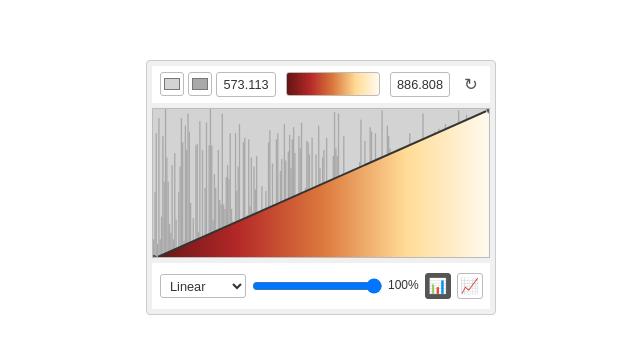
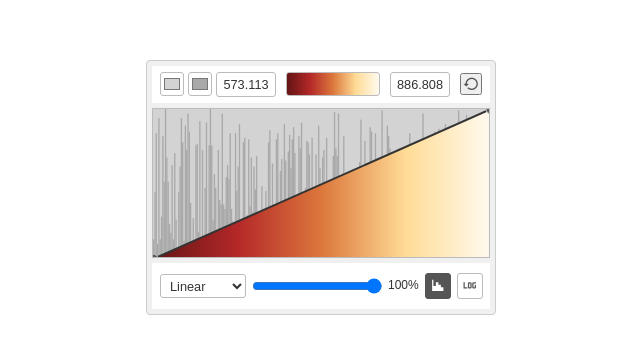
Before and after one commit to patrickoleary/vue-components-project, a Vue app: page / in a window 1280 px wide. Shown: the part 213-566 px from the top of the page, without its empty margins (144-784 px from the left). Built offline with nearby package versions, Linux system fonts and the light colour scheme.

Commit message:
feat: Update component icons to Material Design Icons

```diff
--- a/package.json
+++ b/package.json
@@ -9,6 +9,7 @@
     "preview": "vite preview"
   },
   "dependencies": {
+    "@mdi/font": "^7.4.47",
     "vue": "^3.5.13"
   },
   "devDependencies": {
--- a/src/components/AdvancedTransferFunctionEditor.vue
+++ b/src/components/AdvancedTransferFunctionEditor.vue
@@ -10,7 +10,7 @@
         </option>
       </select>
       <input type="text" class="number-input" v-model="maxValue" title="Maximum Value" />
-      <div class="action-icon" @click="resetMinMaxValues" title="Reset Min/Max Values">↻</div>
+      <button class="action-icon" @click="resetMinMaxValues" title="Reset Min/Max Values"><i class="mdi mdi-restore"></i></button>
     </div>
     <div class="main-picker-area" :style="{ backgroundColor: backgroundColorValue }">
       <svg
@@ -252,11 +252,11 @@
       </div>
 
       <div class="tf-control-group histogram-toggle-group">
-        <button class="icon-toggle-button" :class="{ 'active-toggle': showHistogram }" @click="showHistogram = !showHistogram" title="Toggle Histogram Display">📊</button>
+        <button class="icon-toggle-button" :class="{ 'active-toggle': showHistogram }" @click="showHistogram = !showHistogram" title="Toggle Histogram Display"><i class="mdi mdi-chart-histogram"></i></button>
       </div>
 
       <div class="tf-control-group histogram-log-scale-group">
-        <button class="icon-toggle-button" :class="{ 'active-toggle': useLogScale }" @click="useLogScale = !useLogScale" title="Use Log Scale for Histogram">📈</button>
+        <button class="icon-toggle-button" :class="{ 'active-toggle': useLogScale }" @click="useLogScale = !useLogScale" title="Use Log Scale for Histogram"><i class="mdi mdi-math-log"></i></button>
       </div>
 
       </div>
--- a/src/main.js
+++ b/src/main.js
@@ -1,4 +1,5 @@
 import './assets/main.css'
+import '@mdi/font/css/materialdesignicons.css';
 
 import { createApp } from 'vue'
 import App from './App.vue'
```
Also changed, not shown: 1 other file (tests, documents, lock files or other folders).
